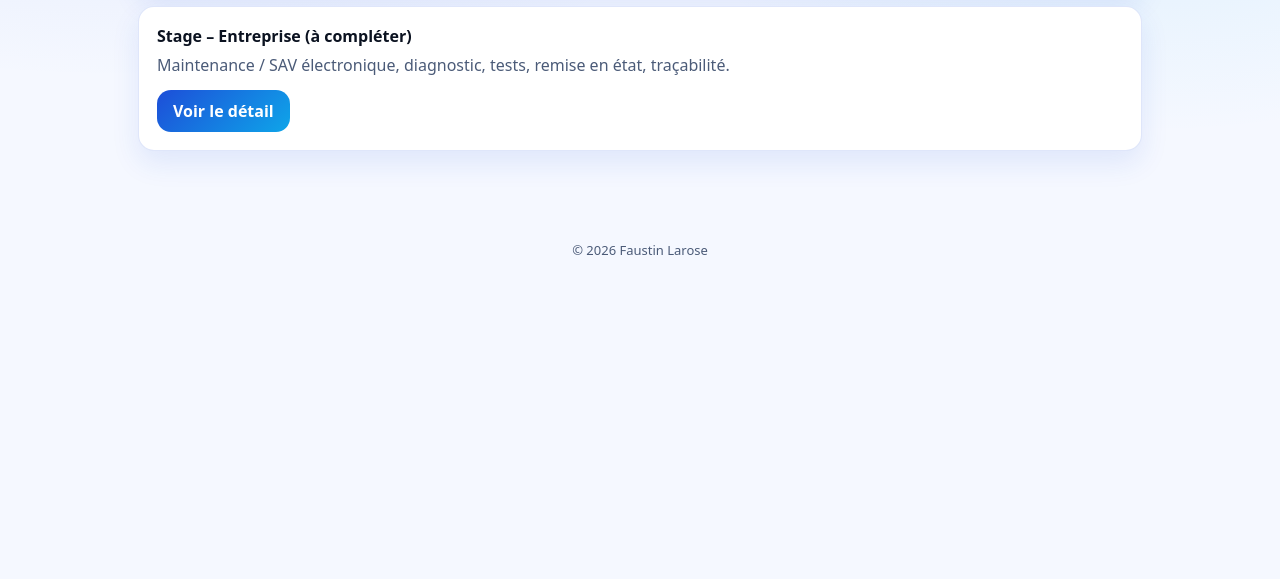
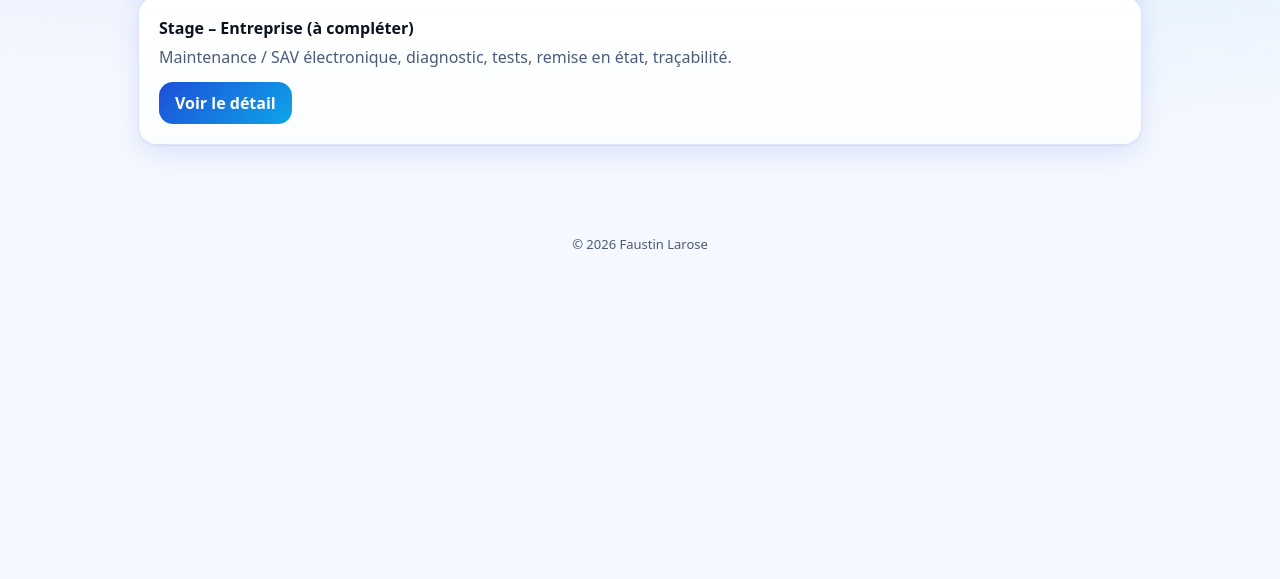
Before and after one commit to FaustinLa/FaustinLa.github.io, a website: page stages/index.html in a window 1280 px wide. Shown: the part 221-800 px from the top of the page. Drawn offline with Linux system fonts and the light colour scheme.

Commit message:
Enhance card styles with gradient and shadow effects
Updated card styles with new gradient background, border, and shadow effects.

```diff
--- a/css/style.css
+++ b/css/style.css
@@ -77,25 +77,50 @@
   transform:scaleX(1);
 }
 
-/* cards */
+/* ===== CARTES (PROFONDEUR & LISIBILITÉ) ===== */
+
 .card{
-  background:var(--card);
-  border:1px solid var(--border);
-  box-shadow:var(--shadow);
-  border-radius:var(--radius);
-  padding:18px;
+  background: linear-gradient(
+    180deg,
+    #ffffff 0%,
+    #fbfdff 100%
+  );
+  border: 1px solid rgba(29,78,216,.15);
+  border-radius: 18px;
+  padding: 20px;
+
+  /* vraie profondeur */
+  box-shadow:
+    0 1px 2px rgba(15,23,42,.06),
+    0 8px 24px rgba(29,78,216,.12);
+
+  position: relative;
 }
-.card + .card{margin-top:14px}
 
-/* IMPORTANT pour les cartes cliquables (<a>) */
+/* léger liseré haut (effet carte pro) */
+.card::before{
+  content:"";
+  position:absolute;
+  inset:0;
+  border-radius:18px;
+  pointer-events:none;
+  box-shadow: inset 0 1px 0 rgba(255,255,255,.9);
+}
+
+/* cartes cliquables */
 .card-link{
   display:block;
   cursor:pointer;
-  transition: transform .15s ease, box-shadow .15s ease, background .15s ease;
+  transition:
+    transform .18s ease,
+    box-shadow .18s ease;
 }
+
 .card-link:hover{
-  transform: translateY(-2px);
-  box-shadow: 0 16px 34px rgba(29,78,216,.16);
+  transform: translateY(-4px);
+  box-shadow:
+    0 6px 16px rgba(15,23,42,.10),
+    0 18px 42px rgba(29,78,216,.20);
 }
 
 /* texte */
```
